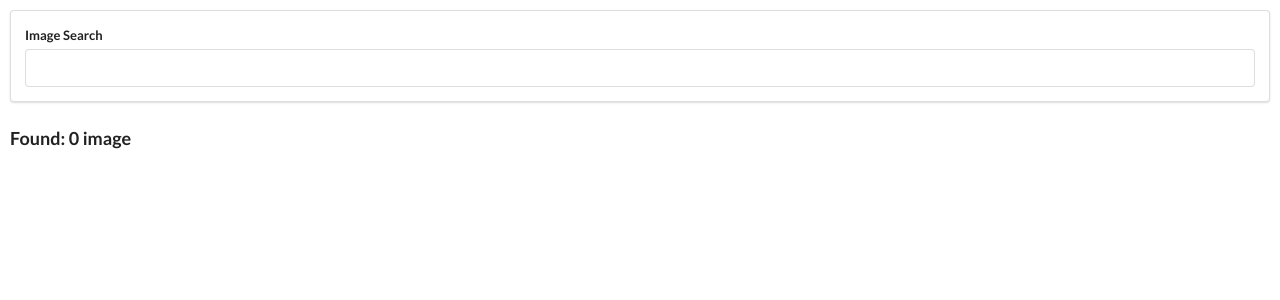
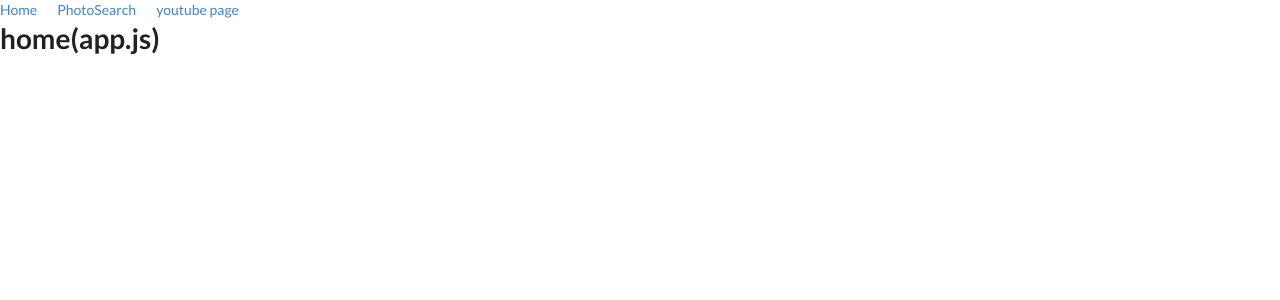
Before and after one commit to simpile/mySearchEngine, a React (Create React App) app: page / in a window 1280 px wide. Shown: the top 300 px of the page. Built offline with nearby package versions, Linux system fonts and the light colour scheme.

Commit message:
install the react-router-dom package and try to move between pages

```diff
--- a/package.json
+++ b/package.json
@@ -9,6 +9,7 @@
     "axios": "^0.24.0",
     "react": "^17.0.2",
     "react-dom": "^17.0.2",
+    "react-router-dom": "^6.0.2",
     "react-scripts": "4.0.3",
     "web-vitals": "^1.1.2"
   },
--- a/src/components/App.js
+++ b/src/components/App.js
@@ -2,9 +2,11 @@ import React from "react";
 import SearchBar from "./SearchBar";
 import unsplash from "../api/unsplash";
 import ImageList from "./ImageList";
+import { Routes, Route, Link } from 'react-router-dom'
+import YoutubePage from "../pages/YoutubeSearch";
+import Home from "./Home";
 
-
-class App extends React.Component {
+class PhotoSearch extends React.Component {
     state = {
         images: []
     };
@@ -19,11 +21,56 @@ class App extends React.Component {
     }
     render() {
         return (
-            <div style={{ margin: 10, }}>
-                <SearchBar onSubmit={this.onSearchSubmit} />
-             <h3>   Found: {this.state.images.length} image</h3>
-                 <ImageList images={this.state.images}/>
-            </div>
+            <>
+                <div style={{ margin: 10, }}>
+                    <SearchBar onSubmit={this.onSearchSubmit} />
+                    <h3>   Found: {this.state.images.length} image</h3>
+                    <ImageList images={this.state.images} />
+                </div>
+
+            </>
+        );
+    }
+
+};
+
+class App extends React.Component {
+    // state = {
+    //     images: []
+    // };
+
+    // onSearchSubmit = async (term) => {    // its a call back function which pass like a props to the child component
+    //     const response = await unsplash.get("/search/photos", {
+    //         params: { query: term }
+    //     });
+    //     this.setState({ images: response.data.results });
+    //     // console.log(response.data.results)
+    //     // .then(response => console.log(response.data.results)) //firstWay
+    // }
+    render() {
+        return (
+            <>
+                {/* <Home/> */}
+                {/* //         <div style={{ margin: 10, }}>
+    //             <SearchBar onSubmit={this.onSearchSubmit} />
+    //          <h3>   Found: {this.state.images.length} image</h3>
+    //              <ImageList images={this.state.images}/>
+    //         </div> */}
+
+                <Link style={{ marginRight: 20 }} to='/'  >Home</Link>
+                <Link style={{ marginRight: 20 }} to='/PhotoSearch' >PhotoSearch</Link>
+                <Link to='/YoutubePage' >youtube page</Link>
+
+
+
+
+
+                <Routes>
+                    <Route exact path='/' element={<Home />} />
+                    <Route path='/PhotoSearch' element={<PhotoSearch />} />
+                    <Route path='/YoutubePage' element={<YoutubePage />} />
+                </Routes>
+            </>
         );
     }
 
--- /dev/null
+++ b/src/components/Home.js
@@ -0,0 +1,7 @@
+import React from "react";
+const Home =()=>{
+ return  ( <div>
+    <h1>home(app.js)</h1>
+</div>);
+}
+export default Home;
--- a/src/index.js
+++ b/src/index.js
@@ -1,9 +1,12 @@
 import React from 'react';
 import ReactDOM from 'react-dom';
 import App from './components/App';
+import { BrowserRouter } from 'react-router-dom'
 
 
 ReactDOM.render(
-<App/>,
+  <BrowserRouter>
+    <App />
+  </BrowserRouter>,
   document.getElementById('root')
 );
--- a/src/pages/YoutubeSearch.js
+++ b/src/pages/YoutubeSearch.js
@@ -1,14 +1,18 @@
 import React from "react";
 import SearchBar from "../components/SearchBar";
+
 
 
 class YoutubePage extends React.Component {
     render(){
         return (
+            <>
 <div>
     <h1>welcome to youtobe</h1>
     <SearchBar />
 </div>
+
+</>
         );
     }
 }
```
Also changed, not shown: 1 other file (tests, documents, lock files or other folders).
